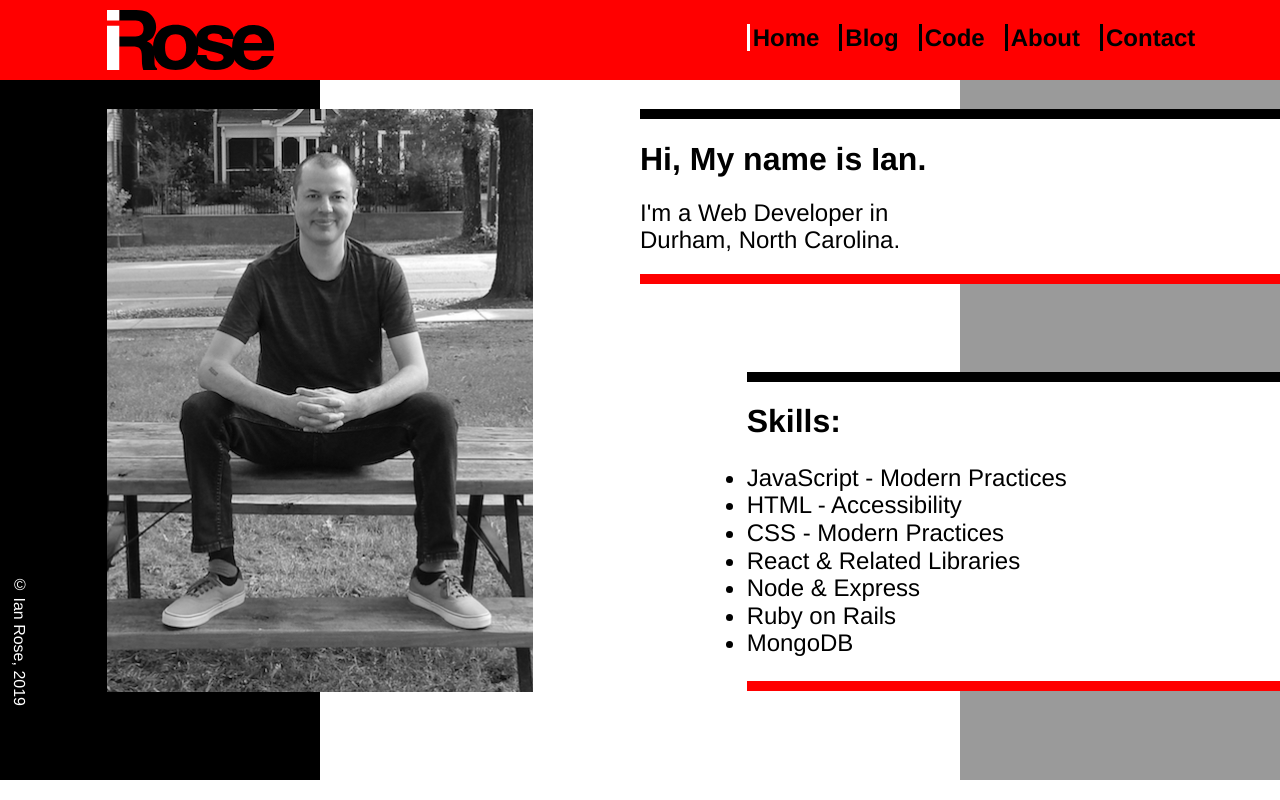
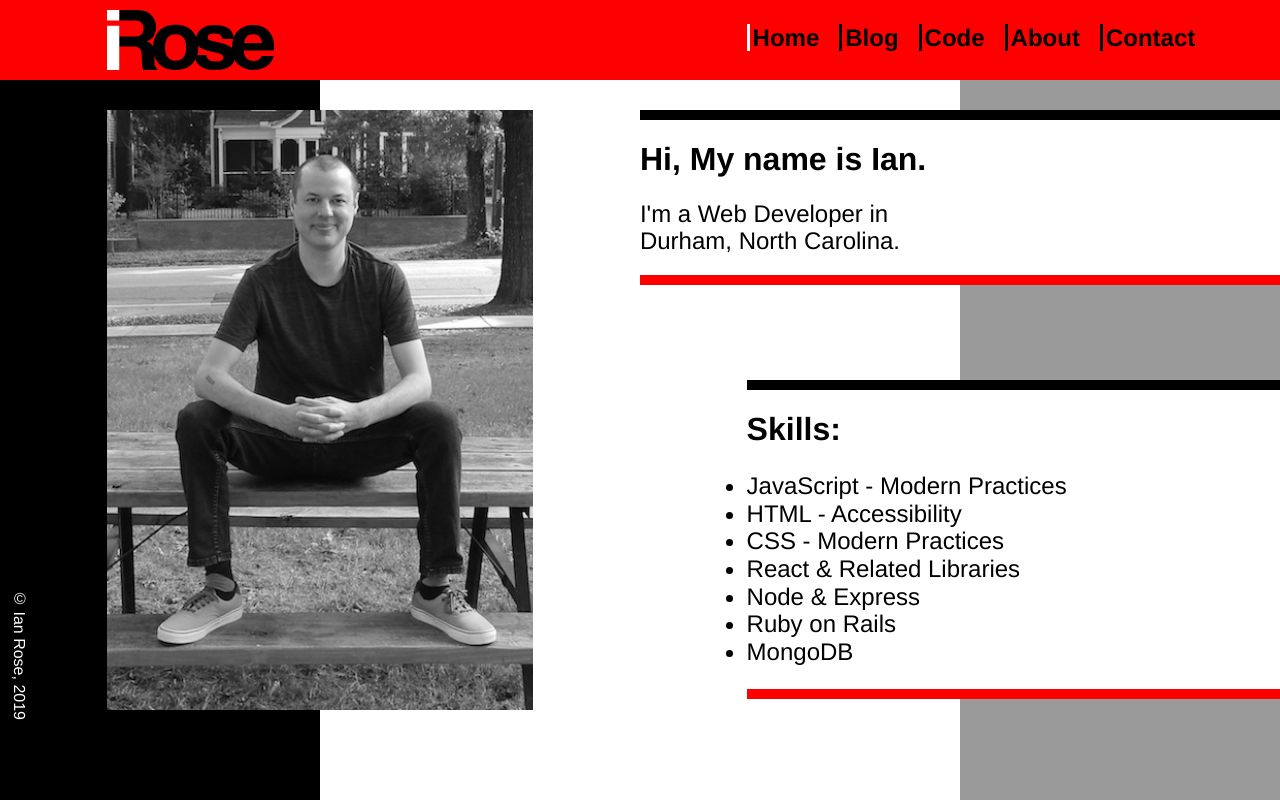
Before and after one commit to ianrosedev/ianrosedev-website-2019, a Gatsby site: page / in a window 1280 px wide. Built offline with nearby package versions, Linux system fonts and the light colour scheme; Gatsby itself is replaced by a stand-in of ours.

Commit message:
Fix - even width columns with/without scrollbar

```diff
--- a/src/components/Header/Header.module.scss
+++ b/src/components/Header/Header.module.scss
@@ -2,7 +2,7 @@
 
 .header {
   display: grid;
-  grid-template-columns: repeat(12, 1fr);
+  grid-template-columns: repeat(12, calc(100vw / 12));
   grid-gap: 0;
   background-color: $primaryColor;
 }
--- a/src/components/LayoutBody/LayoutBody.module.scss
+++ b/src/components/LayoutBody/LayoutBody.module.scss
@@ -1,8 +1,14 @@
 .layout {
-  /* Grid - 12x24 */
+  /* Grid - 12x24 - flexes to fit screen */
   /* If you go over 24 rows it will add more as needed */
   display: grid;
-  grid-template-columns: repeat(12, 1fr);
-  grid-auto-rows: calc((100vh - 100px) / 24);
+  grid-template-columns: repeat(12, calc(100vw / 12));
+  grid-auto-rows: calc((100vh - 80px) / 24);
   grid-gap: 0px;
 }
+
+@media screen and (min-width: 1300px) {
+  .layout {
+    grid-auto-rows: calc((100vh - 100px) / 24);
+  }
+}
```
